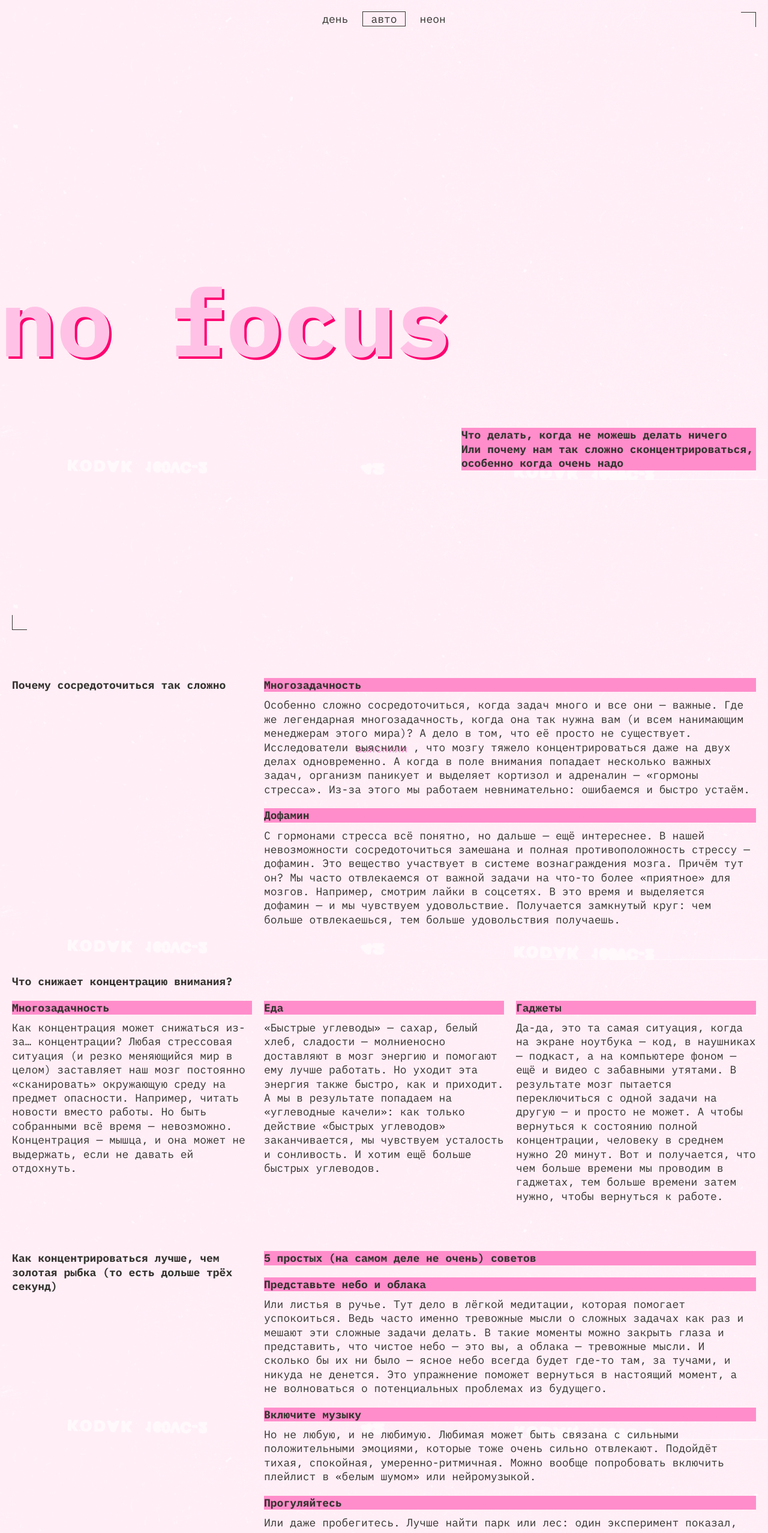
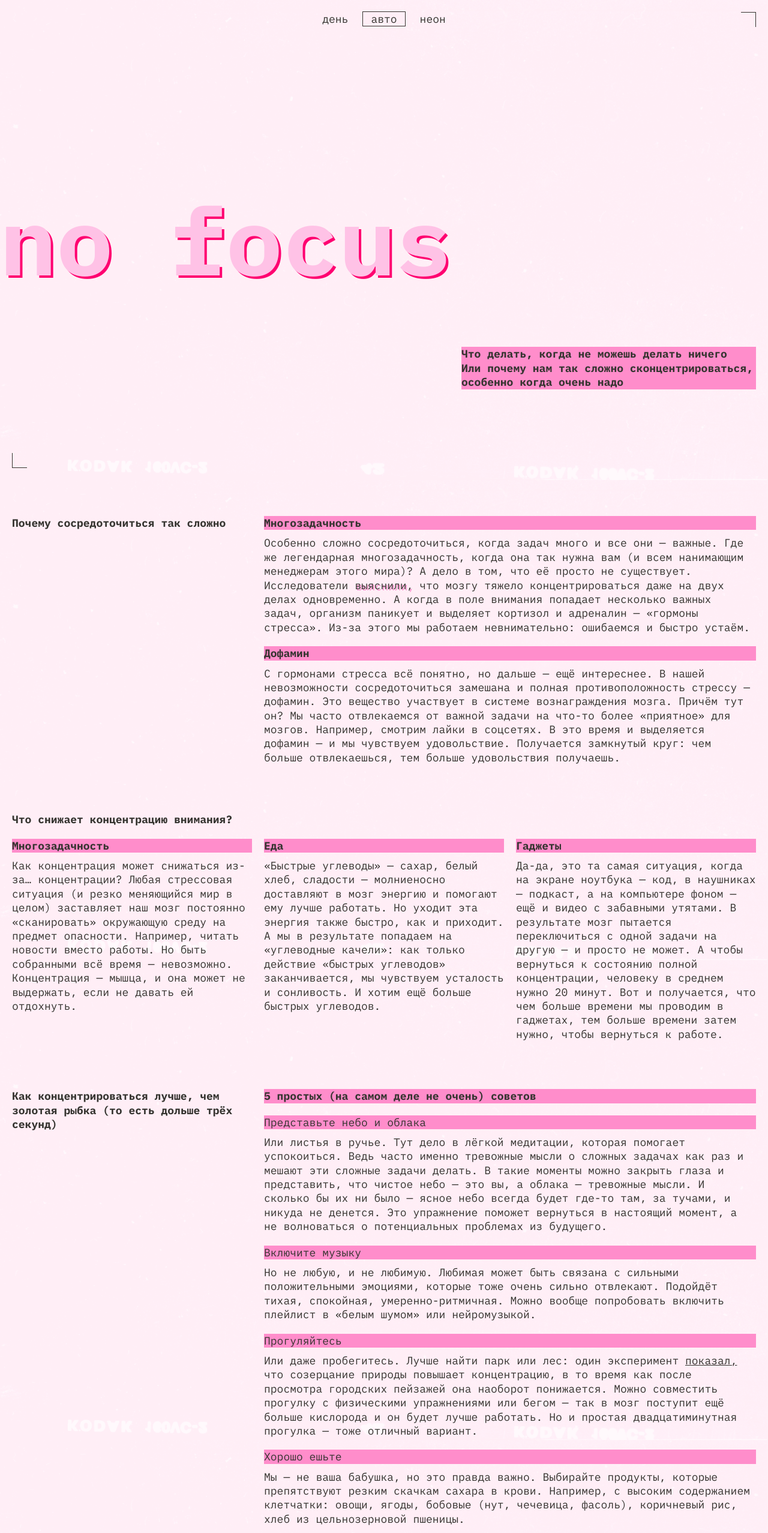
Before and after one commit to aaswirin/slozhno-sosredotochitsya-fd, a plain HTML site: page index.html in a window 1280 px wide. Shown: the top 2555 px of the page at 60% size. Drawn offline with Linux system fonts and the light colour scheme.

Commit message:
Почти сделал

```diff
--- a/index.html
+++ b/index.html
@@ -66,8 +66,8 @@
             <a class="main__card-text-link"
               href="https://dana.org/article/multicosts-of-multitasking/"
               target="_blank">
-              выяснили
-            </a>,
+              выяснили,
+            </a>
             что мозгу тяжело концентрироваться даже на двух делах одновременно.
             А когда в поле внимания попадает несколько важных задач, организм паникует и выделяет кортизол и адреналин — «гормоны стресса».
             Из-за этого мы работаем невнимательно: ошибаемся и быстро устаём.
@@ -134,7 +134,7 @@
           5 простых (на самом деле не очень) советов
         </h3>
         <article class="main__section-content">
-          <h4 class="main__title-decor">
+          <h4 class="main__title-decor main__title-decor-sub">
             Представьте небо и облака
           </h4>
           <p>
@@ -146,7 +146,7 @@
           </p>
         </article>
         <article class="main__section-content">
-          <h4 class="main__title-decor">
+          <h4 class="main__title-decor main__title-decor-sub">
             Включите музыку
           </h4>
           <p>
@@ -157,12 +157,19 @@
           </p>
         </article>
         <article class="main__section-content">
-          <h4 class="main__title-decor">
+          <h4 class="main__title-decor main__title-decor-sub">
             Прогуляйтесь
           </h4>
           <p>
             Или даже пробегитесь.
-            Лучше найти парк или лес: один эксперимент показал, что созерцание природы повышает концентрацию,
+            Лучше найти парк или лес: один эксперимент
+            <a
+              class="card-text-link"
+              href="https://www.sciencedirect.com/science/article/abs/pii/S0272494415000328"
+              target="_blank">
+              показал,
+            </a>
+            что созерцание природы повышает концентрацию,
             в то время как после просмотра городских пейзажей она наоборот понижается.
             Можно совместить прогулку с физическими упражнениями или бегом — так в мозг
             поступит ещё больше кислорода и он будет лучше работать.
@@ -170,7 +177,7 @@
           </p>
         </article>
         <article class="main__section-content">
-          <h4 class="main__title-decor">
+          <h4 class="main__title-decor  main__title-decor-sub">
             Хорошо ешьте
           </h4>
           <p>
@@ -181,7 +188,7 @@
           </p>
         </article>
         <article class="main__section-content">
-          <h4 class="main__title-decor">
+          <h4 class="main__title-decor  main__title-decor-sub">
             Читайте
           </h4>
           <p>
--- a/styles/style.css
+++ b/styles/style.css
@@ -24,7 +24,7 @@ h2, h3, h4 {
   grid-template-rows: 1fr auto 1fr auto;
   justify-items: end;
   align-items: start;
-  block-size: max(98vb, 668px);
+  block-size: max(100vb, 668px);
   padding: var(--global-padding, 10px);
 }
 
@@ -93,6 +93,19 @@ h2, h3, h4 {
   cursor: pointer;
 }
 
+.header__theme-menu-button:hover {
+  outline: 1px solid var(--hover-border-color, rgba(50, 49, 45, 0.4));
+}
+
+.header__theme-menu-button:focus {
+  outline: none;
+}
+
+.header__theme-menu-button:focus-visible {
+  border-block-end: 1px solid var(--border-color, #353430);
+}
+
+
 .header__theme-menu-button_active {
   outline: 1px solid var(--border-color, #353430);
   pointer-events: none;
@@ -135,6 +148,10 @@ h2, h3, h4 {
   background-color: var(--accent-color, #ff8dcb);
 }
 
+.main__title-decor-sub {
+  font-weight: 400;
+}
+
 .main__card-text-link {
   text-decoration: none;
   text-shadow: 2px 2px 0 var(--accent-color, #ff8dcb);
@@ -160,7 +177,7 @@ h2, h3, h4 {
 .footer {
   display: grid;
   grid-template-rows: auto 1fr auto;
-  block-size: max(98vb, 668px);
+  block-size: 100vb;
   padding: var(--global-padding, 10px);
   justify-self: center;
   align-self: center;
@@ -170,6 +187,7 @@ h2, h3, h4 {
 
 .footer::before {
   content: '';
+  display: block;
   block-size: 25px;
   justify-self: end;
   border-inline-end: 1px solid var(--text-color, #353430);
@@ -179,8 +197,8 @@ h2, h3, h4 {
 
 .footer::after {
   content: '';
+  display: block;
   block-size: 25px;
-  display: block;
   border-inline-start: 1px solid var(--text-color, #353430);
   border-block-end: 1px solid var(--text-color, #353430);
   inline-size: 25px;
@@ -197,7 +215,7 @@ h2, h3, h4 {
 .label__shadow {
   justify-self: start;
   color: var(--heading-color, #ffc2e6);
-  font-size: 157px;
+  font-size: clamp(7.25rem, 7.0115rem + 1.0178vw, 7.5rem);
   line-height: 82.5%;
   text-shadow: 4px 4px 0 var(--accent-color, #ff8dcb);
 }
@@ -210,7 +228,7 @@ h2, h3, h4 {
 }
 
 @media (width >= 768px) {
-  @media (width < 1024px) {
+  @media (width <= 1024px) {
     :root {
       --menu-margin: 172px;
       --title-margin: 162px;
@@ -221,15 +239,6 @@ h2, h3, h4 {
     --global-padding: 20px;
     --main-padding: 60px;
     --main-gap: 80px;
-  }
-  .header {
-    position: relative;
-    display: grid;
-    grid-template-rows: 1fr auto 1fr auto;
-    justify-items: end;
-    align-items: start;
-    block-size: max(104vb, 1070px);
-    padding: var(--global-padding, 10px);
   }
 
   .label__shadow {
```
